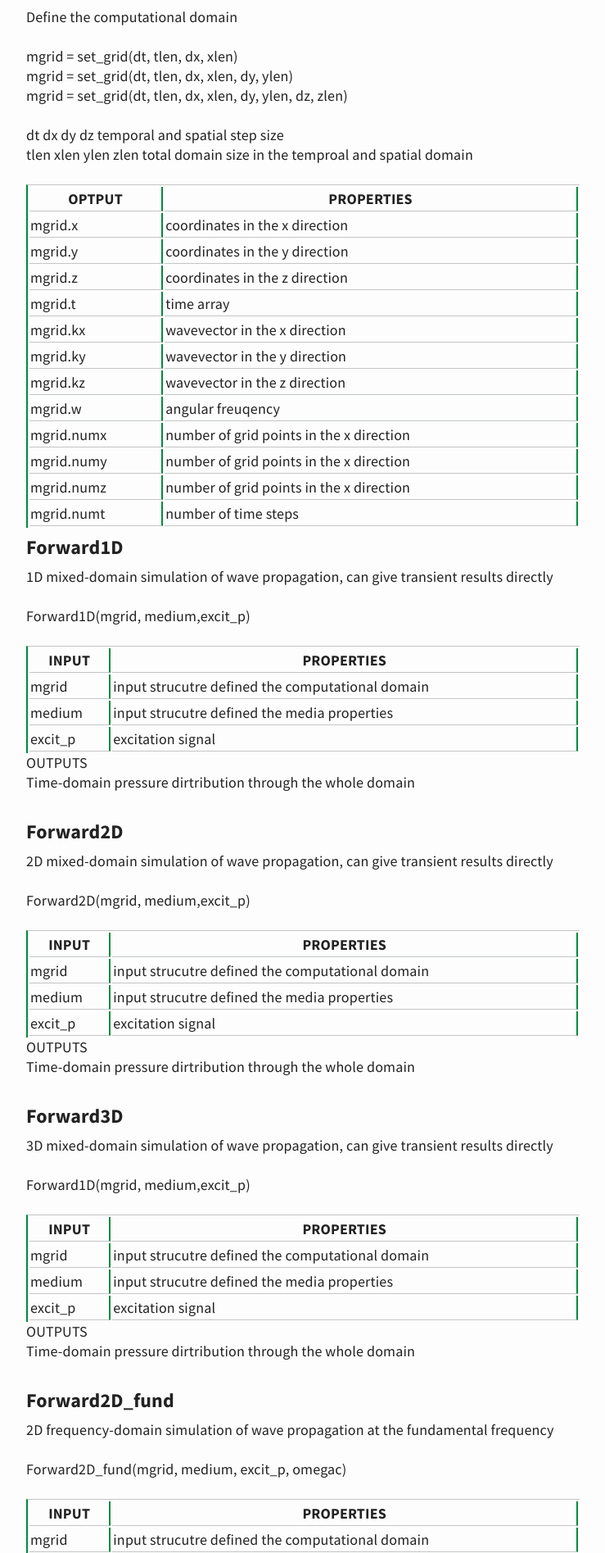
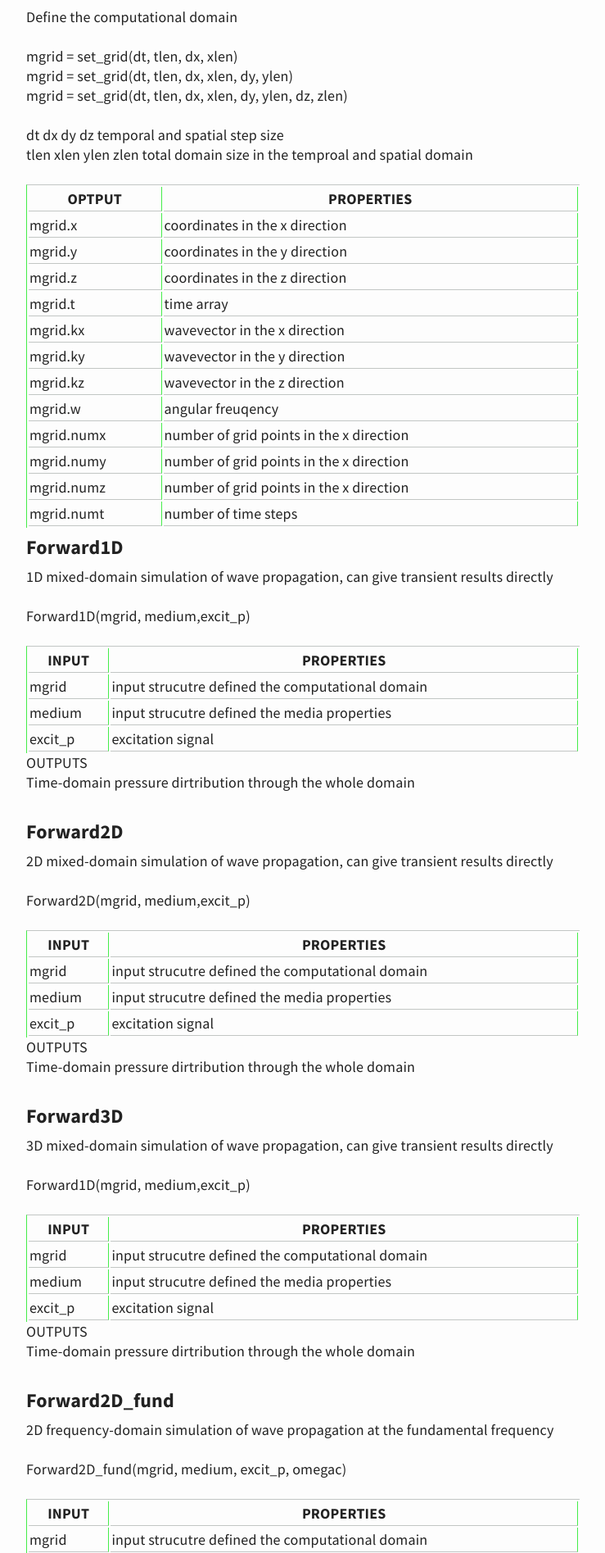
Before and after one commit to m-SOUND/mSOUND, a Jekyll site: the page built from functions/functions.md, in a window 1280 px wide. Shown: the part 370-2265 px from the top of the page at 82% size, without its empty margins (270-1009 px from the left). Built offline with Jekyll 4.4.1, drawn with Linux system fonts in a browser that asks for light colours.

Commit message:
Update header.html

```diff
--- a/_includes/header.html
+++ b/_includes/header.html
@@ -6,7 +6,7 @@
 </header>
  <style>
   table{
-    border-left:2px solid #008A3C; border-top:1px solid #C2C6C4;
+    border-left:1px solid #44ed49; border-top:1px solid #C2C6C4;
     width: 100%;
     word-wrap:break-word; word-break:break-all;
   }
@@ -14,6 +14,6 @@
   text-align:center;
   }
   table th,td{
-    border-right:2px solid #008A3C; border-bottom:1px solid #C2C6C4;
+    border-right:1px solid #44ed49; border-bottom:1px solid #C2C6C4;
   }
 </style>
```
